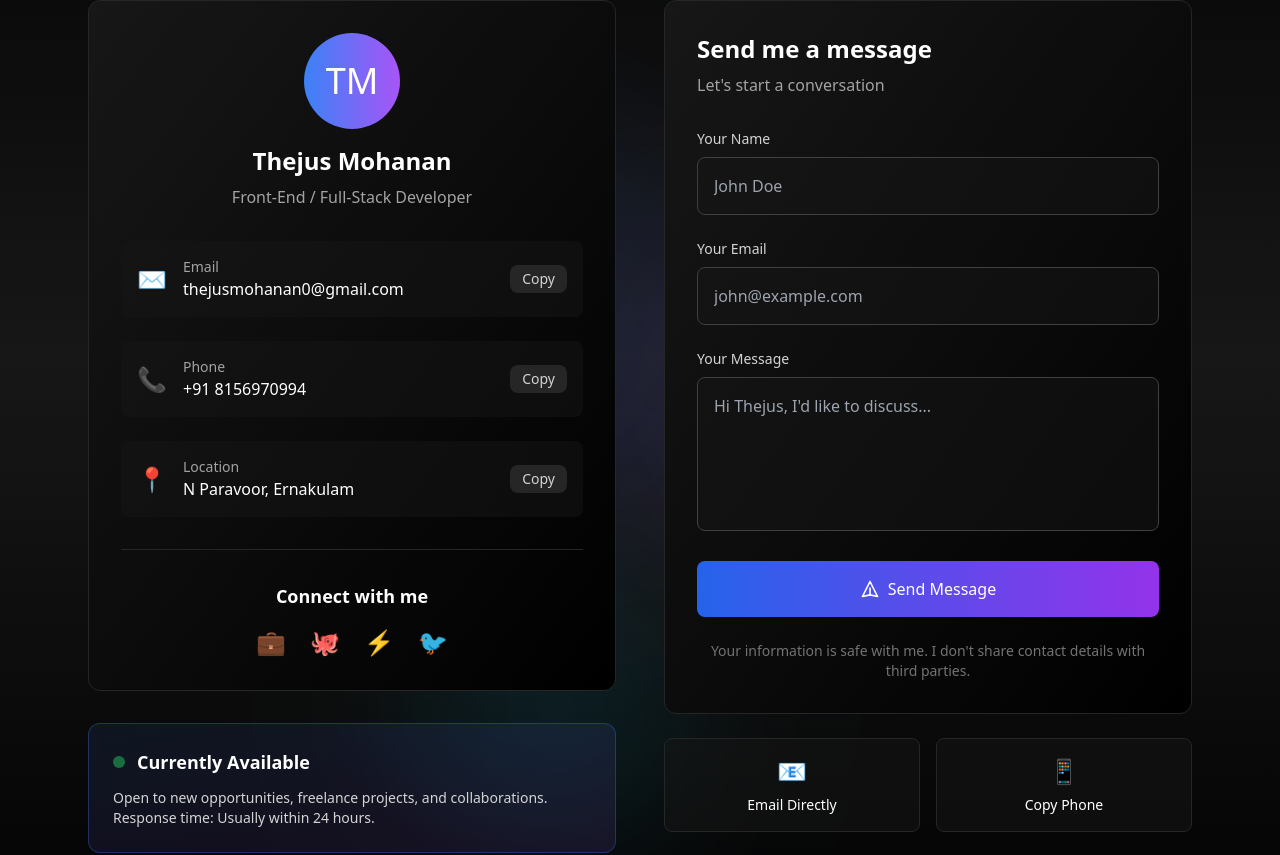
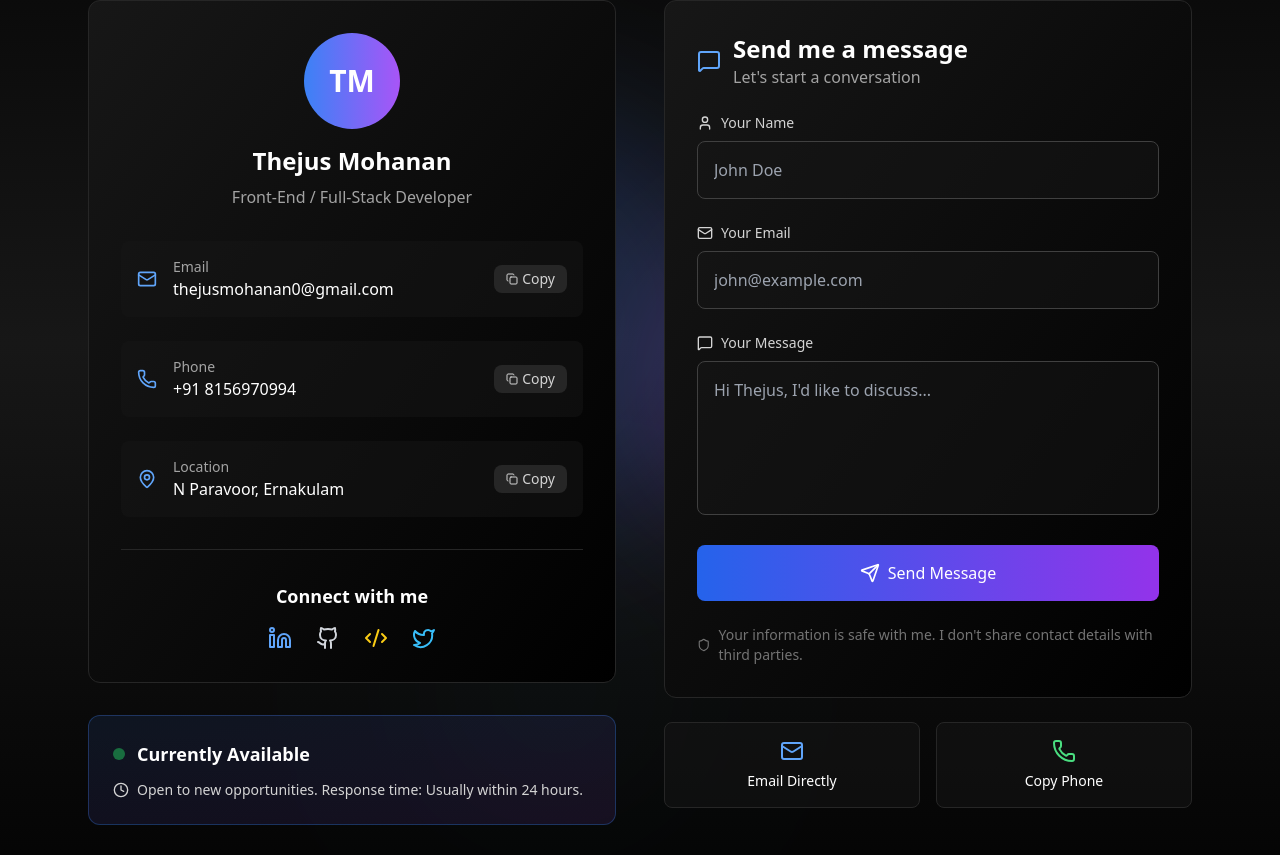
Before and after one commit to Thejusmohanan7/react_portfolio, a React (Vite) app: page / in a window 1280 px wide. Shown: the part 6347-7202 px from the top of the page. Built offline with nearby package versions, Linux system fonts and the light colour scheme.

Commit message:
added lucide react icon

```diff
--- a/package.json
+++ b/package.json
@@ -11,6 +11,7 @@
   },
   "dependencies": {
     "framer-motion": "^12.23.26",
+    "lucide-react": "^0.562.0",
     "react": "^19.2.0",
     "react-dom": "^19.2.0",
     "react-router-dom": "^7.11.0"
--- a/src/components/Contact.tsx
+++ b/src/components/Contact.tsx
@@ -1,5 +1,21 @@
 import { motion, useScroll, useTransform } from "framer-motion";
 import { useState, useRef, type FormEvent } from "react";
+import {
+  Mail,
+  Phone,
+  MapPin,
+  Linkedin,
+  Github,
+  Code2,
+  Twitter,
+  Send,
+  Copy,
+  CheckCircle,
+  User,
+  MessageSquare,
+  ArrowUp,
+  Clock,
+  Shield} from "lucide-react";
 
 const contact = {
   name: "Thejus Mohanan",
@@ -51,6 +67,9 @@ const Contact = () => {
     setTimeout(() => setHoveredContact(null), 2000);
   };
 
+  // If you don't have Lucide React installed, you can use these SVG icons
+  // or install it: npm install lucide-react
+
   return (
     <section id="contact" className="relative min-h-screen bg-black text-white flex items-center justify-center overflow-hidden">
       {/* Animated Background with scroll effects */}
@@ -63,7 +82,7 @@ const Contact = () => {
       <div className="absolute inset-0 overflow-hidden">
         <motion.div
           style={{ y: useTransform(scrollY, [0, 500], [0, 120]) }}
-          className="absolute top-1/3 left-1/4 w-96 h-96 bg-blue-600 rounded-full mix-blend-screen filter blur-3xl opacity-10"
+          className="absolute top-1/3 left-1/4 w-96 h-96 bg-blue-600/20 rounded-full mix-blend-screen filter blur-3xl"
           animate={{
             x: ["0%", "6%", "0%"],
             scale: [1, 1.25, 1]
@@ -76,7 +95,7 @@ const Contact = () => {
         />
         <motion.div
           style={{ y: useTransform(scrollY, [0, 500], [0, -100]) }}
-          className="absolute bottom-1/3 right-1/4 w-80 h-80 bg-purple-600 rounded-full mix-blend-screen filter blur-3xl opacity-10"
+          className="absolute bottom-1/3 right-1/4 w-80 h-80 bg-purple-600/20 rounded-full mix-blend-screen filter blur-3xl"
           animate={{
             y: ["0%", "-6%", "0%"],
             rotate: [0, 180, 360]
@@ -89,7 +108,7 @@ const Contact = () => {
         />
         <motion.div
           style={{ y: useTransform(scrollY, [0, 500], [0, 80]) }}
-          className="absolute top-2/3 left-1/3 w-64 h-64 bg-cyan-600 rounded-full mix-blend-screen filter blur-3xl opacity-10"
+          className="absolute top-2/3 left-1/3 w-64 h-64 bg-cyan-600/20 rounded-full mix-blend-screen filter blur-3xl"
           animate={{
             scale: [1, 1.4, 1],
             opacity: [0.1, 0.2, 0.1]
@@ -171,8 +190,10 @@ const Contact = () => {
               className="p-8 rounded-xl bg-gradient-to-br from-neutral-900 to-black border border-neutral-800"
             >
               <div className="text-center mb-8">
-                <div className="w-24 h-24 mx-auto mb-4 rounded-full bg-gradient-to-r from-blue-500 to-purple-500 flex items-center justify-center text-4xl">
-                  {contact.name.split(' ').map(n => n[0]).join('')}
+                <div className="w-24 h-24 mx-auto mb-4 rounded-full bg-gradient-to-r from-blue-500 to-purple-500 flex items-center justify-center">
+                  <div className="text-3xl font-bold text-white">
+                    TM
+                  </div>
                 </div>
                 <h3 className="text-2xl font-semibold">{contact.name}</h3>
                 <p className="text-neutral-400 mt-2">{contact.role}</p>
@@ -185,21 +206,21 @@ const Contact = () => {
                     type: "email",
                     label: "Email",
                     value: contact.email,
-                    icon: "✉️",
+                    icon: <Mail className="w-5 h-5" />,
                     action: () => handleCopy(contact.email, "email")
                   },
                   {
                     type: "phone",
                     label: "Phone",
                     value: contact.phone,
-                    icon: "📞",
+                    icon: <Phone className="w-5 h-5" />,
                     action: () => handleCopy(contact.phone, "phone")
                   },
                   {
                     type: "location",
                     label: "Location",
                     value: contact.location,
-                    icon: "📍",
+                    icon: <MapPin className="w-5 h-5" />,
                     action: () => handleCopy(contact.location, "location")
                   }
                 ].map((item) => (
@@ -209,7 +230,9 @@ const Contact = () => {
                     onClick={item.action}
                     className="flex items-center gap-4 p-4 rounded-lg bg-neutral-900/50 hover:bg-neutral-800/50 cursor-pointer transition-colors duration-300 group"
                   >
-                    <div className="text-2xl">{item.icon}</div>
+                    <div className="text-blue-400">
+                      {item.icon}
+                    </div>
                     <div className="flex-1">
                       <p className="text-sm text-neutral-400">{item.label}</p>
                       <p className="font-medium">{item.value}</p>
@@ -217,9 +240,19 @@ const Contact = () => {
                     <motion.button
                       whileHover={{ scale: 1.1 }}
                       whileTap={{ scale: 0.95 }}
-                      className="px-3 py-1 text-sm bg-neutral-800 rounded-lg text-neutral-300 hover:text-white hover:bg-blue-500/20 transition-colors duration-300"
+                      className="px-3 py-1 text-sm bg-neutral-800 rounded-lg text-neutral-300 hover:text-white hover:bg-blue-500/20 transition-colors duration-300 flex items-center gap-1"
                     >
-                      {hoveredContact === `copied-${item.type}` ? "Copied!" : "Copy"}
+                      {hoveredContact === `copied-${item.type}` ? (
+                        <>
+                          <CheckCircle className="w-3 h-3" />
+                          Copied
+                        </>
+                      ) : (
+                        <>
+                          <Copy className="w-3 h-3" />
+                          Copy
+                        </>
+                      )}
                     </motion.button>
                   </motion.div>
                 ))}
@@ -230,10 +263,10 @@ const Contact = () => {
                 <h4 className="text-lg font-semibold mb-4 text-center">Connect with me</h4>
                 <div className="flex justify-center gap-6">
                   {[
-                    { platform: "LinkedIn", url: contact.linkedin, icon: "💼", color: "hover:text-blue-400" },
-                    { platform: "GitHub", url: contact.github, icon: "🐙", color: "hover:text-gray-300" },
-                    { platform: "LeetCode", url: contact.leetcode, icon: "⚡", color: "hover:text-yellow-400" },
-                    { platform: "Twitter", url: contact.twitter, icon: "🐦", color: "hover:text-sky-400" }
+                    { platform: "LinkedIn", url: contact.linkedin, icon: <Linkedin className="w-6 h-6" />, color: "text-blue-400 hover:text-blue-300" },
+                    { platform: "GitHub", url: contact.github, icon: <Github className="w-6 h-6" />, color: "text-gray-300 hover:text-white" },
+                    { platform: "LeetCode", url: contact.leetcode, icon: <Code2 className="w-6 h-6" />, color: "text-yellow-400 hover:text-yellow-300" },
+                    { platform: "Twitter", url: contact.twitter, icon: <Twitter className="w-6 h-6" />, color: "text-sky-400 hover:text-sky-300" }
                   ].map((social) => (
                     <motion.a
                       key={social.platform}
@@ -242,7 +275,7 @@ const Contact = () => {
                       rel="noopener noreferrer"
                       whileHover={{ y: -5, scale: 1.2 }}
                       whileTap={{ scale: 0.95 }}
-                      className={`text-2xl ${social.color} transition-colors duration-300`}
+                      className={`${social.color} transition-colors duration-300`}
                       aria-label={social.platform}
                     >
                       {social.icon}
@@ -264,10 +297,10 @@ const Contact = () => {
                 <div className="w-3 h-3 rounded-full bg-green-500 animate-pulse" />
                 <h4 className="text-lg font-semibold">Currently Available</h4>
               </div>
-              <p className="text-neutral-300 text-sm">
-                Open to new opportunities, freelance projects, and collaborations.
-                Response time: Usually within 24 hours.
-              </p>
+              <div className="flex items-start gap-2 text-neutral-300 text-sm">
+                <Clock className="w-4 h-4 mt-0.5 flex-shrink-0" />
+                <span>Open to new opportunities. Response time: Usually within 24 hours.</span>
+              </div>
             </motion.div>
           </motion.div>
 
@@ -285,20 +318,26 @@ const Contact = () => {
               }}
               className="p-8 rounded-xl bg-gradient-to-br from-neutral-900 to-black border border-neutral-800"
             >
-              <h3 className="text-2xl font-semibold mb-2">Send me a message</h3>
-              <p className="text-neutral-400 mb-8">Let's start a conversation</p>
+              <div className="flex items-center gap-3 mb-6">
+                <MessageSquare className="w-6 h-6 text-blue-400" />
+                <div>
+                  <h3 className="text-2xl font-semibold">Send me a message</h3>
+                  <p className="text-neutral-400">Let's start a conversation</p>
+                </div>
+              </div>
 
               <form ref={formRef} onSubmit={handleSubmit} className="space-y-6">
                 {[
-                  { name: "name", label: "Your Name", type: "text", placeholder: "John Doe" },
-                  { name: "email", label: "Your Email", type: "email", placeholder: "john@example.com" },
-                  { name: "message", label: "Your Message", type: "textarea", placeholder: "Hi Thejus, I'd like to discuss..." }
+                  { name: "name", label: "Your Name", icon: <User className="w-4 h-4" />, placeholder: "John Doe" },
+                  { name: "email", label: "Your Email", icon: <Mail className="w-4 h-4" />, placeholder: "john@example.com" },
+                  { name: "message", label: "Your Message", icon: <MessageSquare className="w-4 h-4" />, placeholder: "Hi Thejus, I'd like to discuss..." }
                 ].map((field) => (
                   <div key={field.name}>
-                    <label className="block text-sm font-medium text-neutral-300 mb-2">
+                    <label className="block text-sm font-medium text-neutral-300 mb-2 flex items-center gap-2">
+                      {field.icon}
                       {field.label}
                     </label>
-                    {field.type === 'textarea' ? (
+                    {field.name === 'message' ? (
                       <textarea
                         value={formData[field.name as keyof typeof formData]}
                         onChange={(e) => setFormData({...formData, [field.name]: e.target.value})}
@@ -309,7 +348,7 @@ const Contact = () => {
                       />
                     ) : (
                       <input
-                        type={field.type}
+                        type={field.name === 'email' ? 'email' : 'text'}
                         value={formData[field.name as keyof typeof formData]}
                         onChange={(e) => setFormData({...formData, [field.name]: e.target.value})}
                         placeholder={field.placeholder}
@@ -325,9 +364,10 @@ const Contact = () => {
                   <motion.div
                     initial={{ opacity: 0, y: 10 }}
                     animate={{ opacity: 1, y: 0 }}
-                    className="p-4 bg-green-500/20 border border-green-500/30 rounded-lg text-green-400 text-center"
+                    className="p-4 bg-green-500/20 border border-green-500/30 rounded-lg text-green-400 text-center flex items-center justify-center gap-2"
                   >
-                    ✅ Message sent successfully! I'll get back to you soon.
+                    <CheckCircle className="w-5 h-5" />
+                    Message sent successfully! I'll get back to you soon.
                   </motion.div>
                 )}
 
@@ -336,7 +376,7 @@ const Contact = () => {
                   disabled={isSubmitting}
                   whileHover={{ scale: 1.05 }}
                   whileTap={{ scale: 0.95 }}
-                  className="w-full py-4 bg-gradient-to-r from-blue-600 to-purple-600 text-white font-medium rounded-lg relative overflow-hidden group disabled:opacity-50 disabled:cursor-not-allowed"
+                  className="w-full py-4 bg-gradient-to-r from-blue-600 to-purple-600 text-white font-medium rounded-lg relative overflow-hidden group disabled:opacity-50 disabled:cursor-not-allowed flex items-center justify-center gap-2"
                 >
                   {/* Button shine effect */}
                   <motion.div
@@ -357,9 +397,7 @@ const Contact = () => {
                       </>
                     ) : (
                       <>
-                        <svg className="w-5 h-5" fill="none" stroke="currentColor" viewBox="0 0 24 24" xmlns="http://www.w3.org/2000/svg">
-                          <path strokeLinecap="round" strokeLinejoin="round" strokeWidth={2} d="M12 19l9 2-9-18-9 18 9-2zm0 0v-8" />
-                        </svg>
+                        <Send className="w-5 h-5" />
                         Send Message
                       </>
                     )}
@@ -367,9 +405,10 @@ const Contact = () => {
                 </motion.button>
               </form>
 
-              <p className="text-neutral-500 text-sm mt-6 text-center">
-                Your information is safe with me. I don't share contact details with third parties.
-              </p>
+              <div className="flex items-center gap-2 mt-6 text-neutral-500 text-sm">
+                <Shield className="w-4 h-4" />
+                <span>Your information is safe with me. I don't share contact details with third parties.</span>
+              </div>
             </motion.div>
 
             {/* Quick Actions */}
@@ -384,9 +423,9 @@ const Contact = () => {
                 href={`mailto:${contact.email}?subject=Let's Connect`}
                 whileHover={{ scale: 1.05 }}
                 whileTap={{ scale: 0.95 }}
-                className="p-4 text-center bg-neutral-900/50 hover:bg-blue-500/20 border border-neutral-800 rounded-lg transition-colors duration-300 flex flex-col items-center gap-2"
+                className="p-4 text-center bg-neutral-900/50 hover:bg-blue-500/20 border border-neutral-800 rounded-lg transition-colors duration-300 flex flex-col items-center gap-2 group"
               >
-                <span className="text-2xl">📧</span>
+                <Mail className="w-6 h-6 text-blue-400 group-hover:text-blue-300" />
                 <span className="text-sm font-medium">Email Directly</span>
               </motion.a>
 
@@ -394,9 +433,9 @@ const Contact = () => {
                 onClick={() => handleCopy(contact.phone, "phone")}
                 whileHover={{ scale: 1.05 }}
                 whileTap={{ scale: 0.95 }}
-                className="p-4 text-center bg-neutral-900/50 hover:bg-green-500/20 border border-neutral-800 rounded-lg transition-colors duration-300 flex flex-col items-center gap-2"
+                className="p-4 text-center bg-neutral-900/50 hover:bg-green-500/20 border border-neutral-800 rounded-lg transition-colors duration-300 flex flex-col items-center gap-2 group"
               >
-                <span className="text-2xl">📱</span>
+                <Phone className="w-6 h-6 text-green-400 group-hover:text-green-300" />
                 <span className="text-sm font-medium">Copy Phone</span>
               </motion.button>
             </motion.div>
@@ -415,12 +454,10 @@ const Contact = () => {
             onClick={() => window.scrollTo({ top: 0, behavior: 'smooth' })}
             whileHover={{ scale: 1.1, y: -5 }}
             whileTap={{ scale: 0.95 }}
-            className="p-3 rounded-full bg-neutral-900 hover:bg-neutral-800 border border-neutral-800 transition-colors duration-300"
+            className="p-3 rounded-full bg-neutral-900 hover:bg-neutral-800 border border-neutral-800 transition-colors duration-300 group"
             aria-label="Back to top"
           >
-            <svg className="w-6 h-6" fill="none" stroke="currentColor" viewBox="0 0 24 24" xmlns="http://www.w3.org/2000/svg">
-              <path strokeLinecap="round" strokeLinejoin="round" strokeWidth={2} d="M5 10l7-7m0 0l7 7m-7-7v18" />
-            </svg>
+            <ArrowUp className="w-6 h-6 text-neutral-400 group-hover:text-white" />
           </motion.button>
         </motion.div>
       </motion.div>
```
Also changed, not shown: 1 other file (tests, documents, lock files or other folders).
